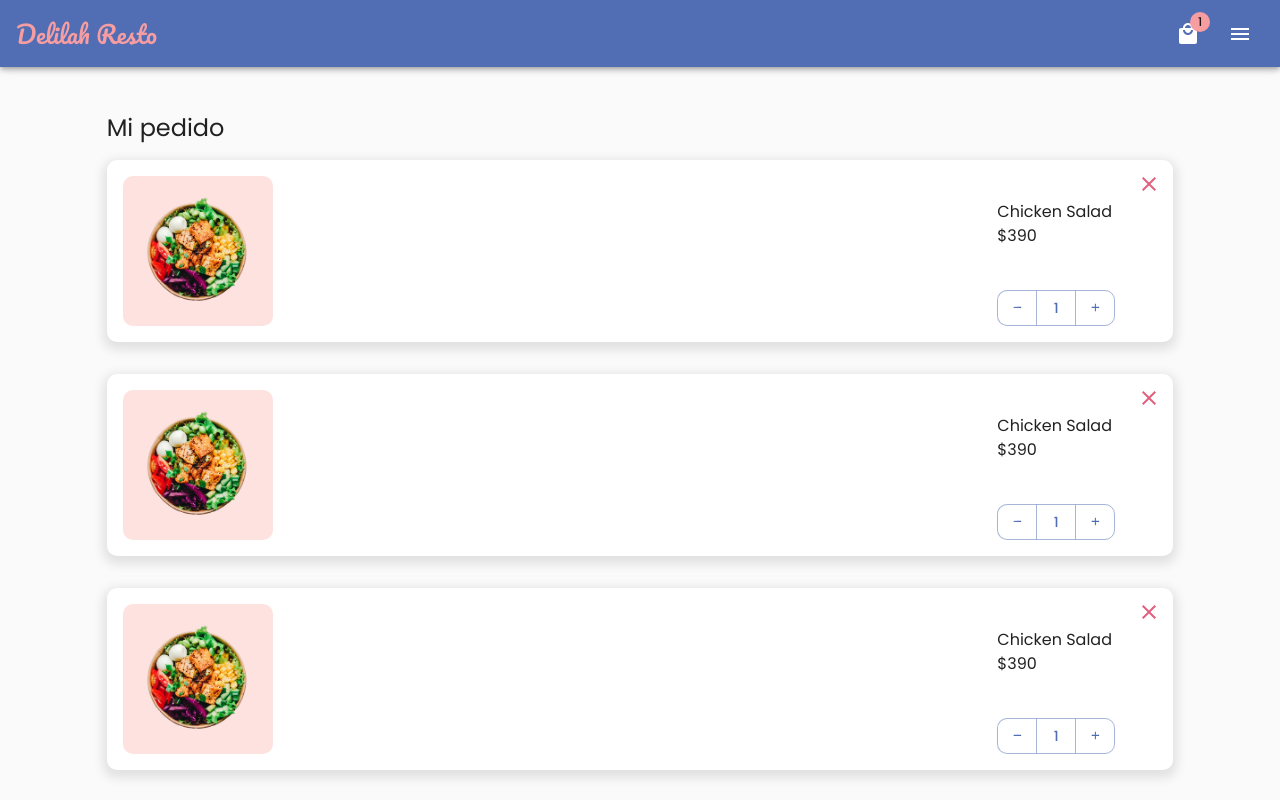
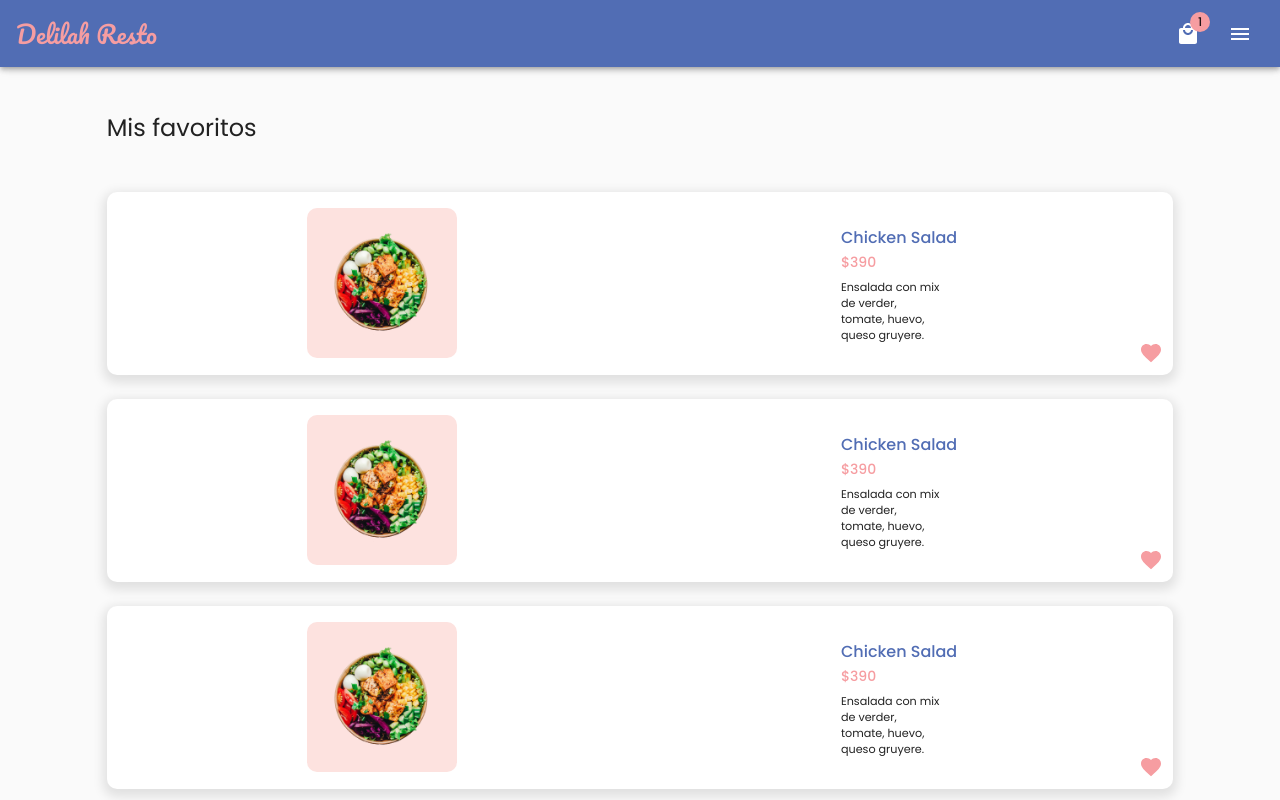
Before and after one commit to ludmila-niec/frontend_delilah_resto, a React (Create React App) app: page / in a window 1280 px wide. Shown: the top 800 px of the page. Built offline with nearby package versions, Linux system fonts and the light colour scheme.

Commit message:
fav layout

```diff
--- a/src/App.js
+++ b/src/App.js
@@ -4,10 +4,11 @@ import Register from "./pages/Register";
 import Home from "./pages/Home";
 import Category from "./pages/Category";
 import Product from "./pages/Product";
+import Checkout from "./pages/Checkout";
+import Favs from "./pages/Favs";
 import { CssBaseline } from "@material-ui/core";
 import { ThemeProvider } from "@material-ui/core/styles";
 import { theme } from "./theme/theme";
-import Checkout from "./pages/Checkout";
 
 function App() {
     return (
@@ -17,9 +18,10 @@ function App() {
                 {/* <Welcome /> */}
                 {/* <Register /> */}
                 {/* <Home /> */}
+                <Favs />
                 {/* <Category /> */}
                 {/* <Product /> */}
-                <Checkout />
+                {/* <Checkout /> */}
             </ThemeProvider>
         </div>
     );
--- a/src/components/Category/CategoryCard.js
+++ b/src/components/Category/CategoryCard.js
@@ -46,6 +46,7 @@ const useStyles = makeStyles((theme) => ({
 const CategoryCard = () => {
     const classes = useStyles();
     return (
+        <>
             <Card elevation={0} className={classes.cardContainer}>
                 <IconButton className={classes.icon}>
                     <ArrowBackIos color="primary" />
@@ -67,6 +68,8 @@ const CategoryCard = () => {
                     </CardContent>
                 </div>
             </Card>
+            <hr style={{ opacity: "0.2" }} />
+        </>
     );
 };
 
--- /dev/null
+++ b/src/components/Fav/FavList.js
@@ -0,0 +1,12 @@
+import React from "react";
+import ProductCardList from "../Product/ProductCardList";
+
+const FavList = () => {
+    return (
+        <div>
+            <ProductCardList />
+        </div>
+    );
+};
+
+export default FavList;
--- /dev/null
+++ b/src/components/Fav/FavsEmpty.js
@@ -0,0 +1,40 @@
+import React from "react";
+import { Button, Typography } from "@material-ui/core";
+import favStatusImg from "../../assets/status/no-likes.png";
+import { makeStyles, Makestyles } from "@material-ui/core/styles";
+
+const useStyles = makeStyles((theme) => ({
+    container: {
+        minHeight: "500px",
+        display: "flex",
+        flexDirection: "column",
+        alignItems: "center",
+        justifyContent: "space-evenly",
+        padding: "1rem",
+    },
+    textInfo: {
+        fontSize: "1.5rem",
+        fontWeight: theme.typography.fontWeightMedium,
+        textAlign: "center",
+    },
+    btn: {
+        fontSize: "1rem",
+    },
+}));
+
+const FavsEmpty = () => {
+    const classes = useStyles();
+    return (
+        <div className={classes.container}>
+            <img src={favStatusImg} alt="no favourites" />
+            <Typography color="secondary" className={classes.textInfo}>
+                Todavia no agregaste productos favoritos
+            </Typography>
+            <Button variant="contained" color="primary" className={classes.btn}>
+                agregar productos
+            </Button>
+        </div>
+    );
+};
+
+export default FavsEmpty;
--- a/src/components/Category/ProductItem.js
+++ b/src/components/Product/ProductCard.js
@@ -5,6 +5,7 @@ import {
     CardMedia,
     CardActionArea,
     Typography,
+    IconButton,
 } from "@material-ui/core";
 import { Favorite } from "@material-ui/icons";
 import saladImg from "../../assets/ensalada.png";
@@ -51,9 +52,10 @@ const useStyles = makeStyles((theme) => ({
         position: "absolute",
         right: "10px",
         bottom: "10px",
+        padding: 0,
     },
 }));
-const ProductItem = () => {
+const ProductCard = () => {
     const classes = useStyles();
     return (
         <Card
@@ -93,9 +95,11 @@ const ProductItem = () => {
                     </Typography>
                 </CardContent>
             </CardActionArea>
-            <Favorite color="secondary" className={classes.icon} />
+            <IconButton className={classes.icon}>
+                <Favorite color="secondary" />
+            </IconButton>
         </Card>
     );
 };
 
-export default ProductItem;
+export default ProductCard;
--- a/src/components/Category/ProductList.js
+++ b/src/components/Product/ProductCardList.js
@@ -1,17 +1,16 @@
 import React from "react";
-import ProductItem from "./ProductItem";
+import ProductItem from "./ProductCard";
 import { makeStyles } from "@material-ui/core/styles";
 
 const useStyles = makeStyles((theme) => ({
     container: {
-        margin: "2rem 0",
+        margin: "3rem 0",
     },
 }));
-const ProductList = () => {
+const ProductCardList = () => {
     const classes = useStyles();
     return (
         <div className={classes.container}>
-            <hr style={{ opacity: "0.2" }} />
             <ProductItem />
             <ProductItem />
             <ProductItem />
@@ -19,4 +18,4 @@ const ProductList = () => {
     );
 };
 
-export default ProductList;
+export default ProductCardList;
--- a/src/pages/Category.js
+++ b/src/pages/Category.js
@@ -2,7 +2,7 @@ import React from "react";
 import Layout from "../components/Layout";
 import SearchBox from "../components/shop/SearchBox";
 import CategoryCard from "../components/Category/CategoryCard";
-import ProductList from "../components/Category/ProductList";
+import ProductList from "../components/Product/ProductCardList";
 
 const Category = () => {
     return (
--- /dev/null
+++ b/src/pages/Favs.js
@@ -0,0 +1,18 @@
+import React from "react";
+import Layout from "../components/Layout";
+import { Typography } from "@material-ui/core";
+import FavsEmpty from "../components/Fav/FavsEmpty";
+import FavList from "../components/Fav/FavList";
+
+const favs = [1, 2, 3];
+
+const Favs = () => {
+    return (
+        <Layout>
+            <Typography variant="h5">Mis favoritos</Typography>
+            {favs.length > 0 ? <FavList /> : <FavsEmpty />}
+        </Layout>
+    );
+};
+
+export default Favs;
```
Lines whose indentation alone changed are shown as unchanged.
